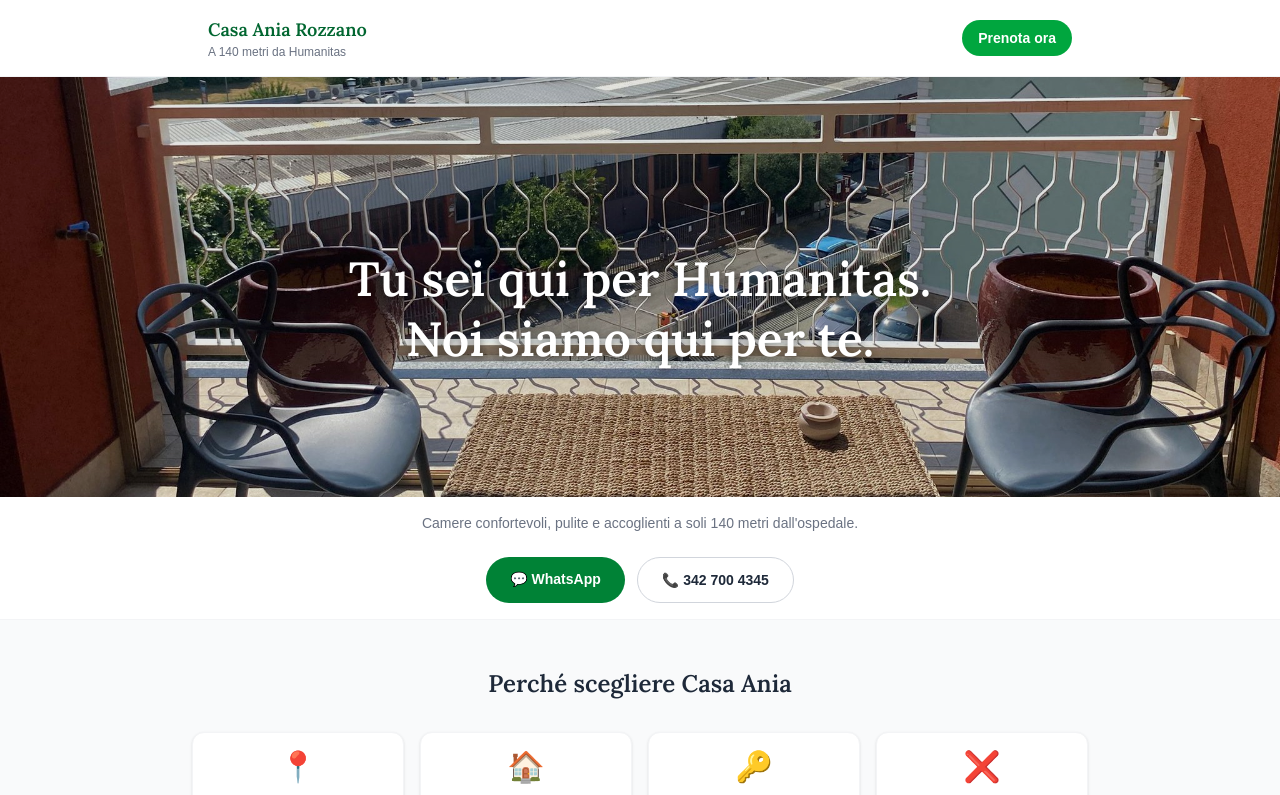
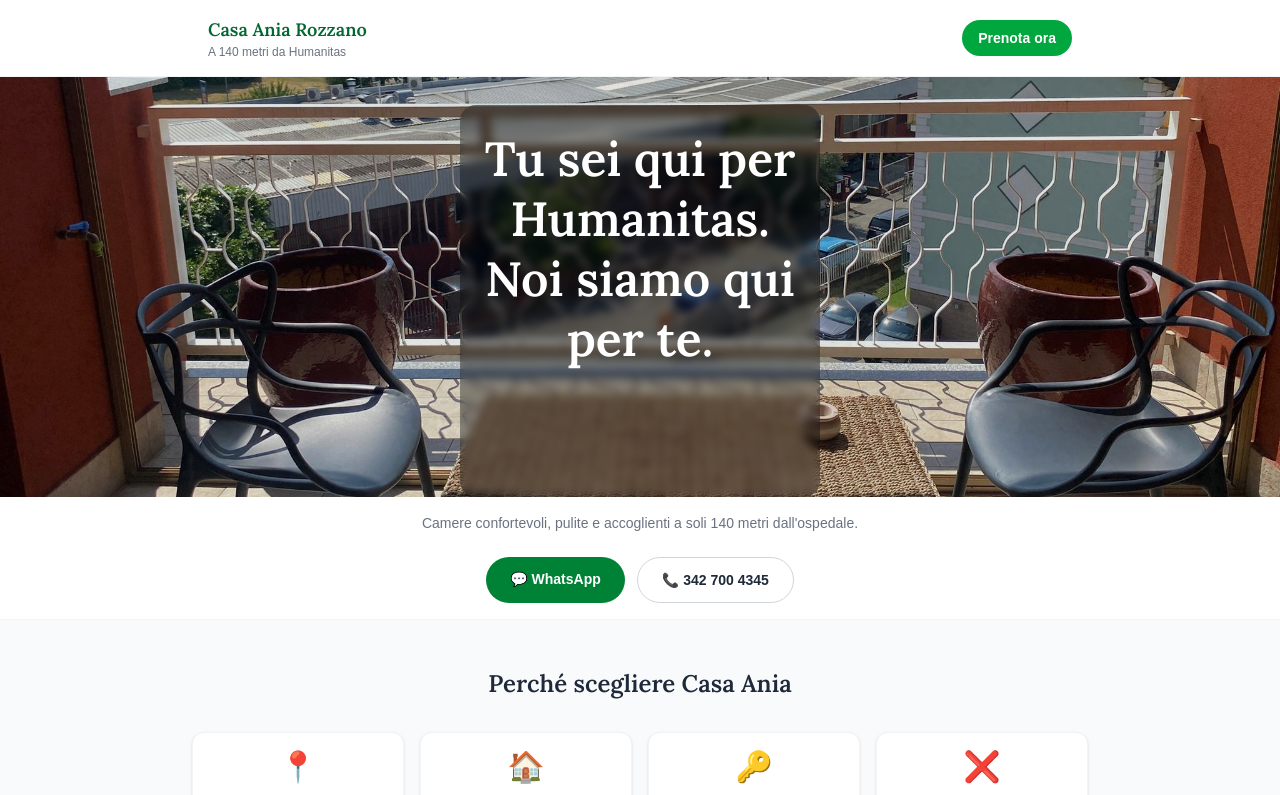
Before and after one commit to CasaAnia/sito-casaania, a Next.js app: page / in a window 1280 px wide. Shown: the top 795 px of the page. Built offline with nearby package versions, Linux system fonts and the light colour scheme.

Commit message:
Hero: versione B rettangolo semitrasparente

```diff
--- a/app/page.tsx
+++ b/app/page.tsx
@@ -76,8 +76,8 @@ export default function Home() {
         <img src="/hero-mobile.jpg" alt="Vista dal balcone di Casa Ania" className="absolute inset-0 w-full h-full object-cover md:hidden" style={{ objectPosition: 'center 50%' }} />
         <img src="/hero-desktop.jpg" alt="Vista dal balcone di Casa Ania" className="absolute inset-0 w-full h-full object-cover hidden md:block" style={{ objectPosition: 'center 50%' }} />
         <div className="absolute inset-0 bg-black/10" />
-        <div className="relative max-w-4xl mx-auto text-center w-full pb-28">
-          <h2 style={{...loraStyle, textShadow: '0 2px 8px rgba(0,0,0,0.5)'}} className="text-3xl md:text-5xl font-semibold mb-4 leading-tight">
+        <div className="relative max-w-4xl mx-auto text-center w-full pb-28 px-6 py-6 rounded-2xl" style={{ background: 'rgba(0,0,0,0.35)', backdropFilter: 'blur(4px)', maxWidth: '360px' }}>
+          <h2 style={loraStyle} className="text-3xl md:text-5xl font-semibold mb-4 leading-tight">
             Tu sei qui per Humanitas.<br />Noi siamo qui per te.
           </h2>
         </div>
```
